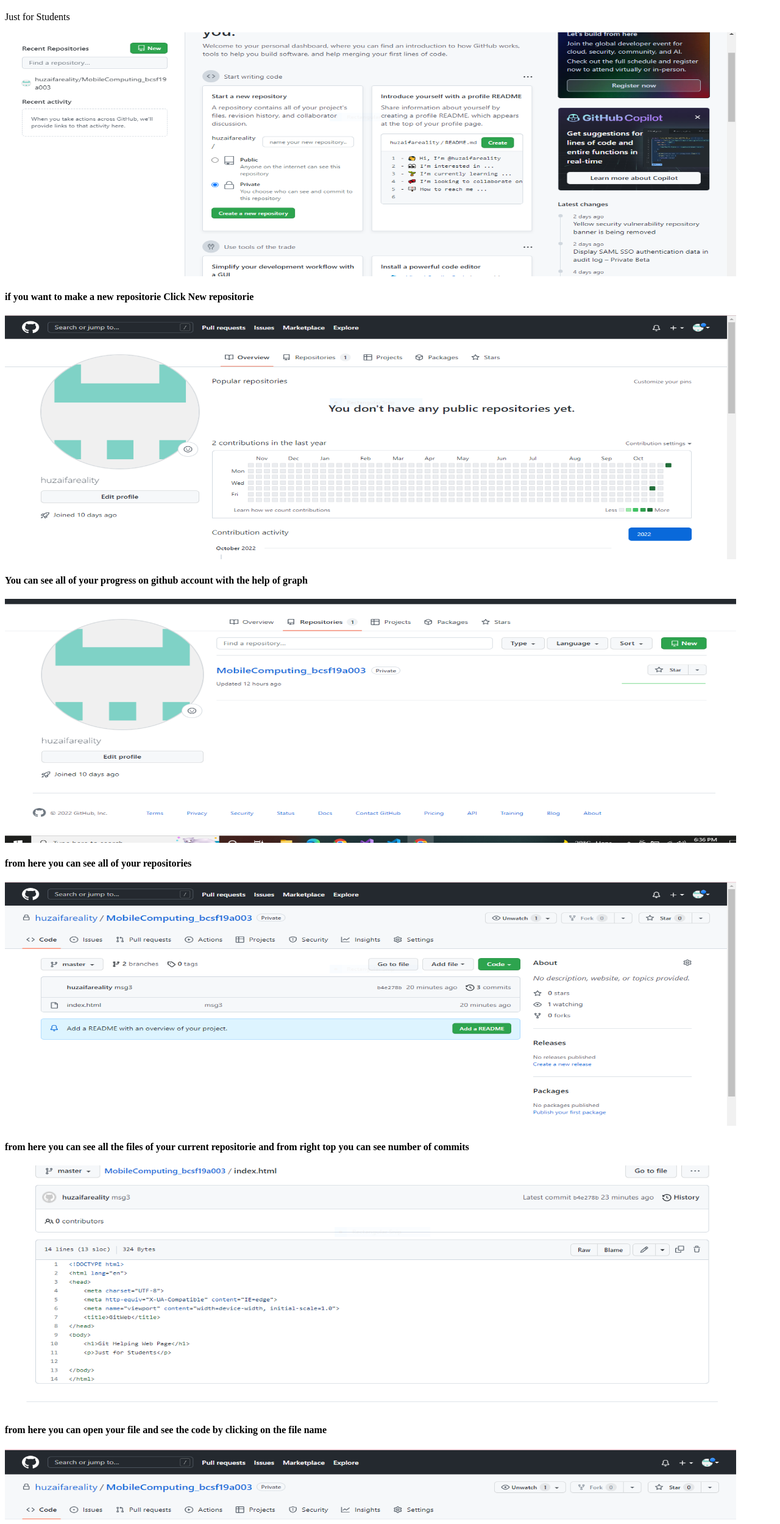
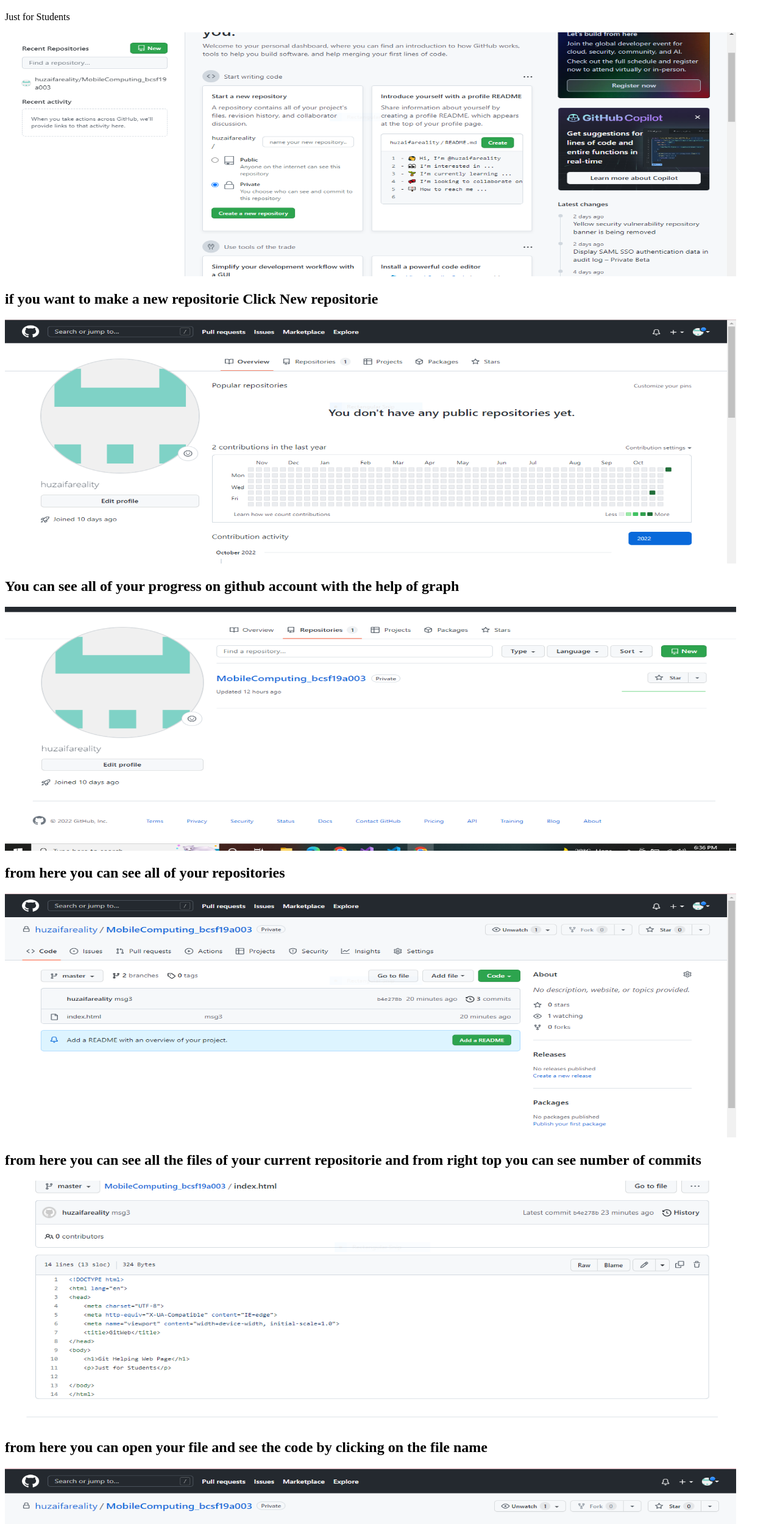
Before and after one commit to huzaifareality/MobileComputing_bcsf19a003, a plain HTML site: page index.html in a window 1280 px wide. Shown: the part 61-2560 px from the top of the page at 61% size. Drawn offline with Linux system fonts and the light colour scheme.

Commit message:
size changes

```diff
--- a/index.html
+++ b/index.html
@@ -10,18 +10,18 @@
     <h1>Git Helping Web Page</h1>
     <p>Just for Students</p>
     <img src="Capture.PNG" width="1200" height="400">
-    <h4>if you want to make a new repositorie Click New repositorie</h4>
+    <h2>if you want to make a new repositorie Click New repositorie</h2>
     <img src="Capture1.PNG" width="1200" height="400">
-    <h4>You can see all of your progress on github account with the help of graph</h4>
+    <h2>You can see all of your progress on github account with the help of graph</h2>
     <img src="2.PNG" width="1200" height="400">
-    <h4>from here you can see all of your repositories</h4>
+    <h2>from here you can see all of your repositories</h2>
     <img src="Capture3.PNG" width="1200" height="400">
-    <h4>from here you can see all the files of your current repositorie and from right top you can see number of commits</h4>
+    <h2>from here you can see all the files of your current repositorie and from right top you can see number of commits</h2>
     <img src="Capture5.PNG" width="1200" height="400">
-    <h4>from here you can open your file and see the code by clicking on the file name</h4>
+    <h2>from here you can open your file and see the code by clicking on the file name</h2>
     <img src="6.PNG" width="1200" height="400">
-    <h4>from here you can see all the branches you made . </h4>
-    <h4>You must know that the main branch is master branch , otherwise you can make other branches and merge them</h4>
+    <h2>from here you can see all the branches you made . </h2>
+    <h2>You must know that the main branch is master branch , otherwise you can make other branches and merge them</h2>
 
 
 </body>
```
